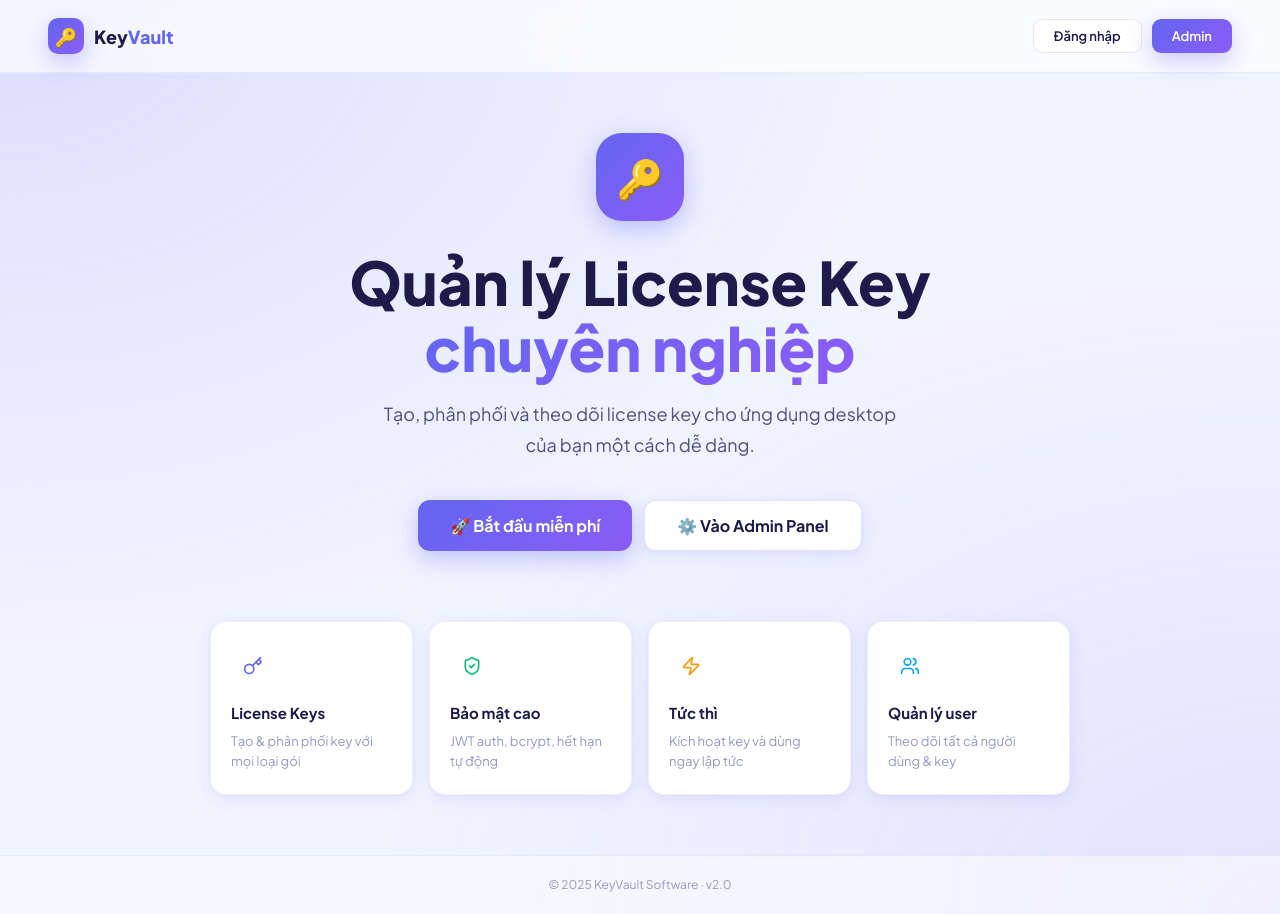
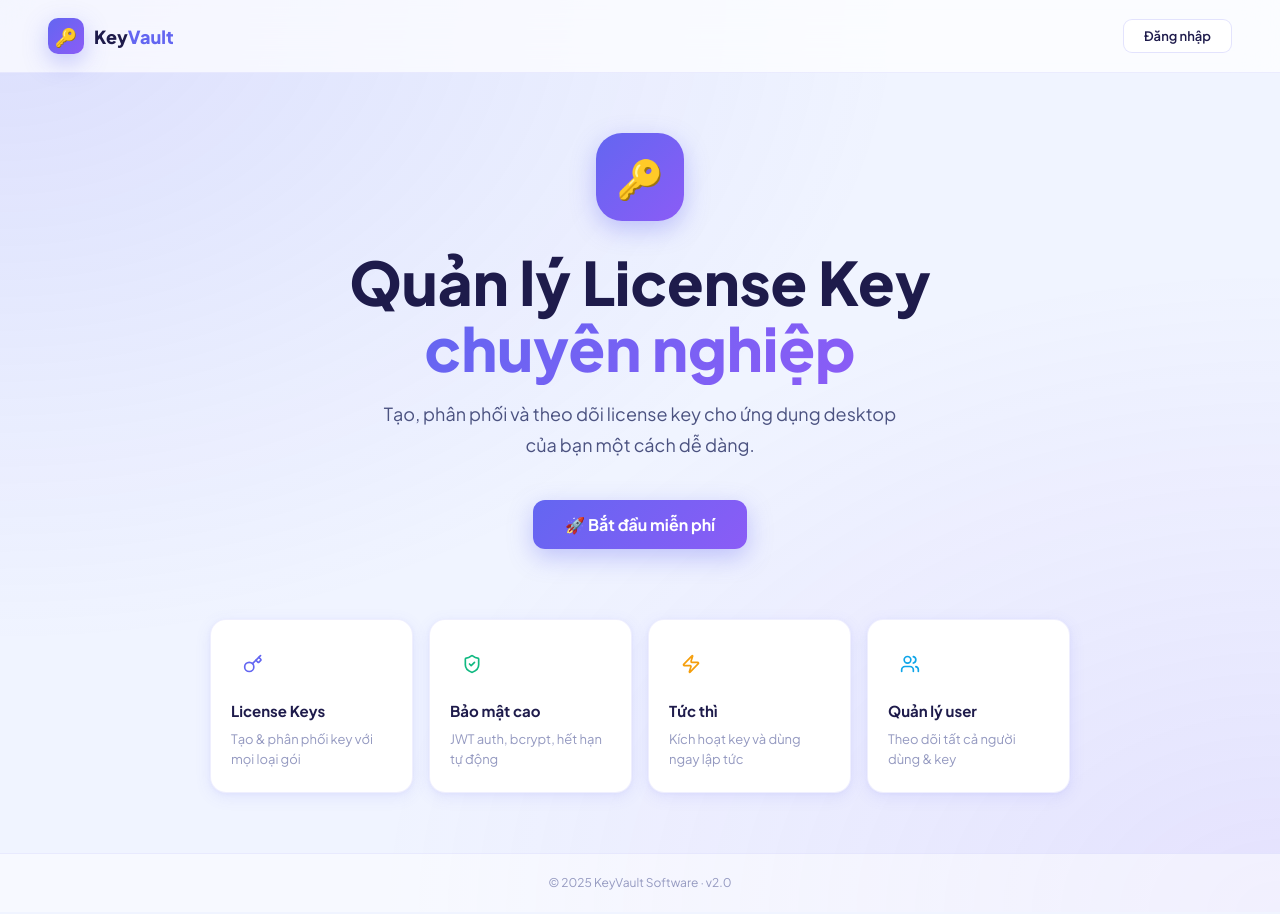
Before and after one commit to dlbhoang/KeyVault, a React (Vite) app in the folder frontend/: page / in a window 1280 px wide. Built offline with nearby package versions, Linux system fonts and the light colour scheme.

Commit message:
Hide admin login from public interface, logout already implemented

```diff
--- a/frontend/src/App.jsx
+++ b/frontend/src/App.jsx
@@ -37,7 +37,7 @@ export default function App() {
   return (
     <AnimatePresence mode="wait">
       <motion.div key={view} {...transition} style={{ minHeight:'100vh' }}>
-        {view === 'landing'       && <Landing onAdminLogin={()=>go('adminLogin')} onUserLogin={()=>go('userLogin')} onUserRegister={()=>go('userRegister')} />}
+        {view === 'landing'       && <Landing onUserLogin={()=>go('userLogin')} onUserRegister={()=>go('userRegister')} />}
         {view === 'adminLogin'    && <AdminLogin onSuccess={()=>go('adminPanel')} onBack={()=>go('landing')} />}
         {view === 'userLogin'     && <UserLogin  onSuccess={()=>go('userPortal')} onRegister={()=>go('userRegister')} onForgot={()=>go('forgotPassword')} onBack={()=>go('landing')} />}
         {view === 'userRegister'  && <UserRegister onSuccess={()=>go('userPortal')} onLogin={()=>go('userLogin')} onBack={()=>go('landing')} />}
--- a/frontend/src/pages/Landing.jsx
+++ b/frontend/src/pages/Landing.jsx
@@ -2,7 +2,7 @@ import React from 'react'
 import { motion } from 'framer-motion'
 import { ShieldCheck, Zap, Users, Key } from 'lucide-react'
 
-export default function Landing({ onAdminLogin, onUserLogin, onUserRegister }) {
+export default function Landing({ onUserLogin, onUserRegister }) {
   const features = [
     { icon:<Key size={20}/>,        title:'License Keys',   desc:'Tạo & phân phối key với mọi loại gói',   color:'var(--indigo)' },
     { icon:<ShieldCheck size={20}/>,title:'Bảo mật cao',    desc:'JWT auth, bcrypt, hết hạn tự động',       color:'var(--emerald)' },
@@ -22,10 +22,6 @@ export default function Landing({ onAdminLogin, onUserLogin, onUserRegister }) {
           <motion.button whileHover={{scale:1.03}} whileTap={{scale:.97}} onClick={onUserLogin}
             style={{ padding:'8px 20px', borderRadius:9, border:'1.5px solid var(--b2)', background:'white', color:'var(--t1)', fontWeight:600, fontSize:13, cursor:'pointer', fontFamily:'var(--f-sans)' }}>
             Đăng nhập
-          </motion.button>
-          <motion.button whileHover={{scale:1.03,y:-1}} whileTap={{scale:.97}} onClick={onAdminLogin}
-            style={{ padding:'8px 20px', borderRadius:9, border:'none', background:'var(--g-brand)', color:'white', fontWeight:600, fontSize:13, cursor:'pointer', fontFamily:'var(--f-sans)', boxShadow:'var(--s-indigo)' }}>
-            Admin
           </motion.button>
         </motion.div>
       </nav>
@@ -53,10 +49,6 @@ export default function Landing({ onAdminLogin, onUserLogin, onUserRegister }) {
             style={{ padding:'14px 32px', borderRadius:12, border:'none', background:'var(--g-brand)', color:'white', fontWeight:700, fontSize:16, cursor:'pointer', fontFamily:'var(--f-sans)', boxShadow:'var(--s-indigo)', display:'flex', alignItems:'center', gap:8 }}>
             🚀 Bắt đầu miễn phí
           </motion.button>
-          <motion.button whileHover={{scale:1.04,y:-2}} whileTap={{scale:.97}} onClick={onAdminLogin}
-            style={{ padding:'14px 32px', borderRadius:12, border:'1.5px solid var(--b2)', background:'white', color:'var(--t1)', fontWeight:700, fontSize:16, cursor:'pointer', fontFamily:'var(--f-sans)', boxShadow:'var(--s2)', display:'flex', alignItems:'center', gap:8 }}>
-            ⚙️ Vào Admin Panel
-          </motion.button>
         </motion.div>
 
         {/* Feature cards */}
--- a/frontend/src/utils/api.js
+++ b/frontend/src/utils/api.js
@@ -49,4 +49,9 @@ export const adminApi = {
   clearLogs:  ()    => api.delete('/admin/logs').then(r => r.data),
 }
 
+// ── HEALTH ─────────────────────────────────────────────────────────────────
+export const healthApi = {
+  check: () => api.get('/health').then(r => r.data),
+}
+
 export default api
```
